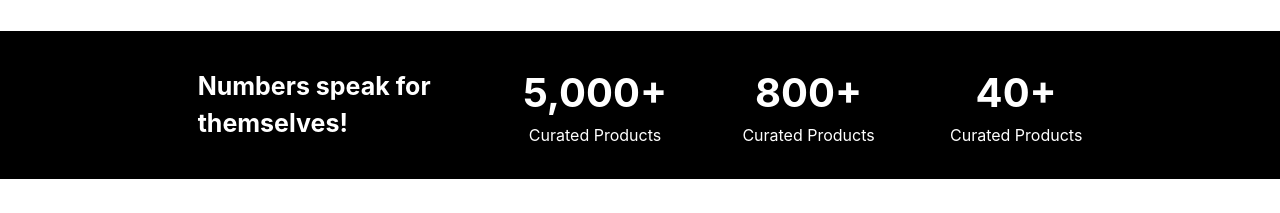
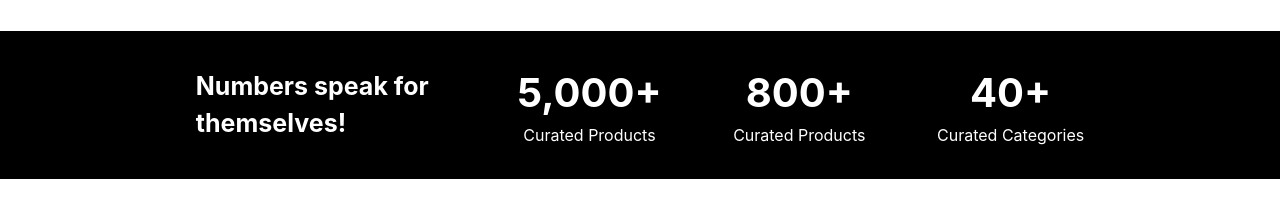
Before and after one commit to stasuravich/TrufflesByAlla, a React (Create React App) app: page /about in a window 1280 px wide. Shown: the part 1340-1553 px from the top of the page. Built offline with nearby package versions, Linux system fonts and the light colour scheme.

Commit message:
fixed item.dec

```diff
--- a/src/Components/About.js
+++ b/src/Components/About.js
@@ -84,7 +84,7 @@ const About =props=>{
           <span className="numDesc">Numbers speak for themselves!</span>
           {proof.map(item=>(
           <span key={item.id}>{visible ? <CountUp className="digit" separator="," start={item.start} end={item.end} duration={2.5} suffix='+'/> : item.start}
-            <div>Curated Products</div>
+            <div>{item.desc}</div>
           </span>))}
         </div>
       </VisSensor>
```
Also changed, not shown: 1 other file (tests, documents, lock files or other folders).
